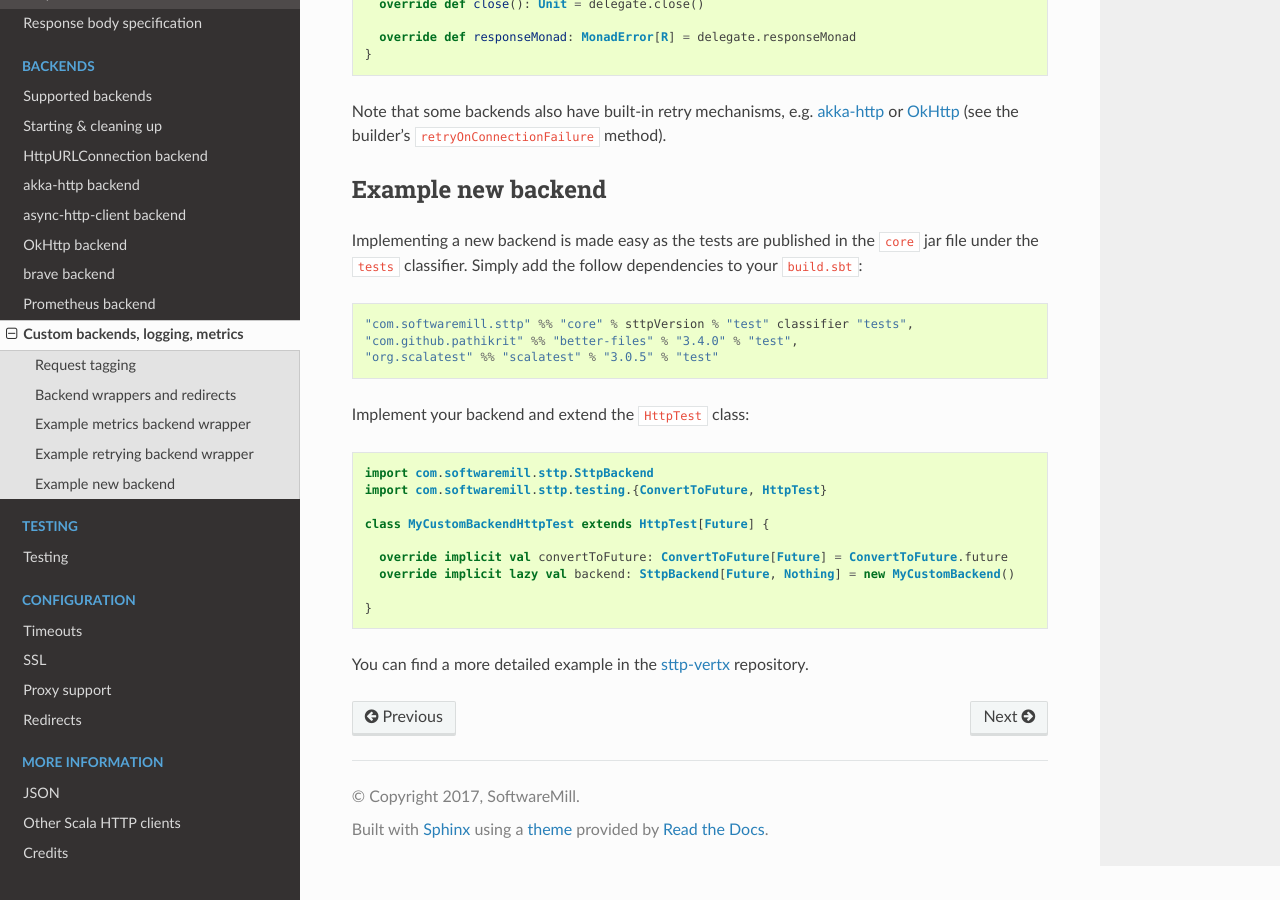
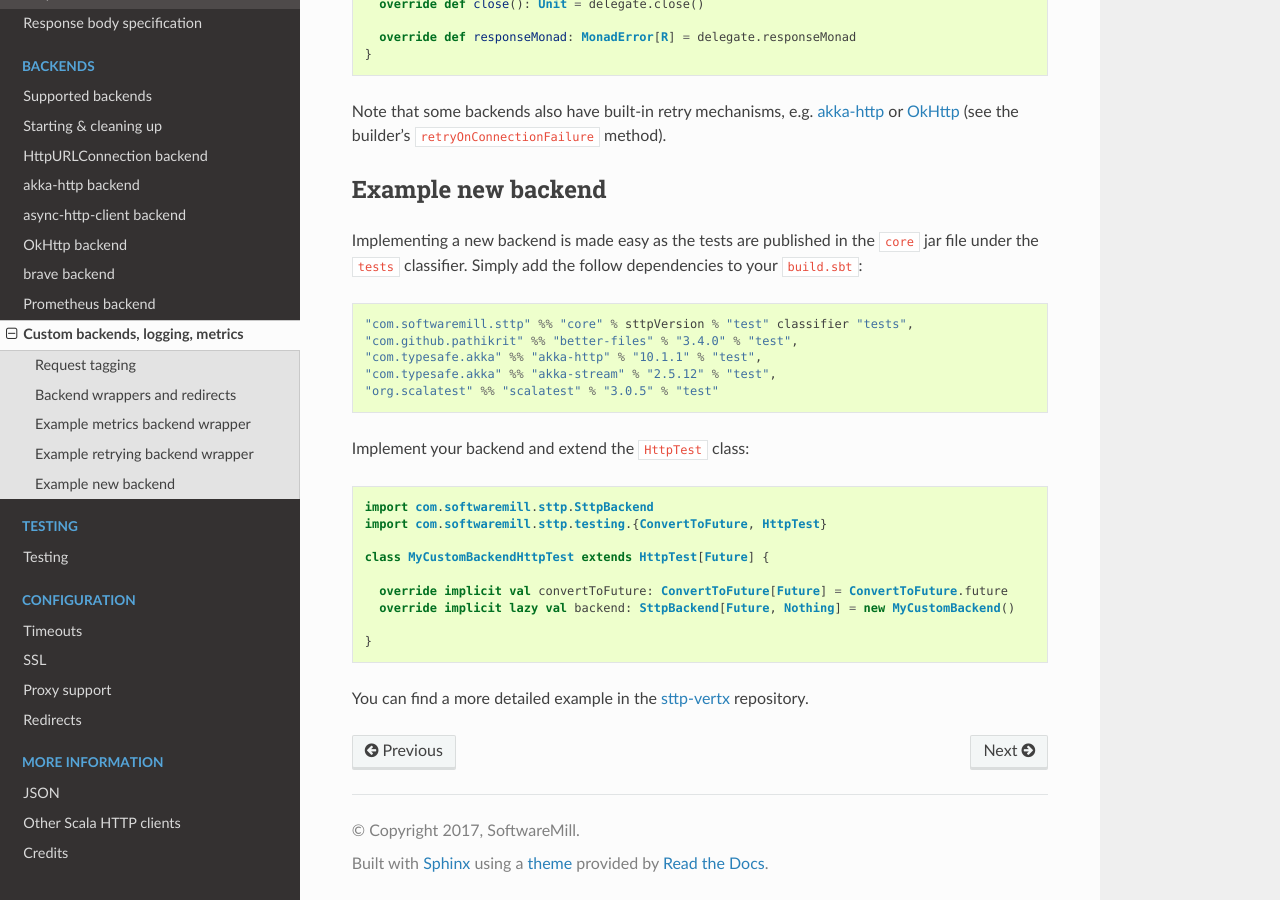
Before and after one commit to softwaremill/sttp, a Sphinx documentation site: the page built from docs/backends/custom.rst, in a window 1280 px wide and 900 px high, scrolled down 3141 px. Built offline with Sphinx 7.4.7 and the Read the Docs theme 2.0.0, drawn with Linux system fonts in a browser that asks for light colours.

```diff
--- a/docs/backends/custom.rst
+++ b/docs/backends/custom.rst
@@ -146,6 +146,8 @@
 
   "com.softwaremill.sttp" %% "core" % sttpVersion % "test" classifier "tests",
   "com.github.pathikrit" %% "better-files" % "3.4.0" % "test",
+  "com.typesafe.akka" %% "akka-http" % "10.1.1" % "test",
+  "com.typesafe.akka" %% "akka-stream" % "2.5.12" % "test",
   "org.scalatest" %% "scalatest" % "3.0.5" % "test"
 
 Implement your backend and extend the ``HttpTest`` class::
```
Also changed, not shown: 11 other files.
